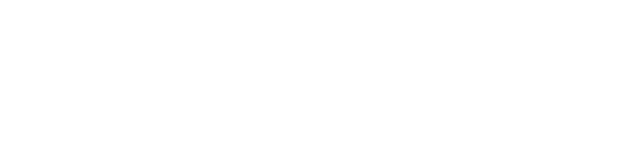
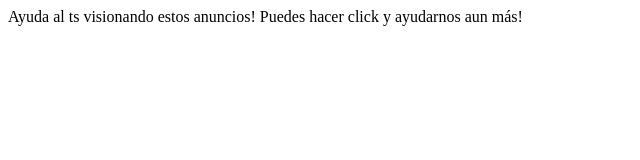
Before and after one commit to werogg/taberneros.github.io, a plain HTML site: page index.html in a window 1280 px wide. Shown: the whole page, without its empty margins (0-640 px from the left). Drawn offline with Linux system fonts and the light colour scheme.

Commit message:
Update index.html

```diff
--- a/index.html
+++ b/index.html
@@ -1,4 +1,8 @@
 <html>
+     <head>
+          Ayuda al ts visionando estos anuncios! Puedes hacer click y ayudarnos aun más!
+          <title>Ayuda a Taberneros!</title>
+     </head>
      <body>
           <script async src="https://pagead2.googlesyndication.com/pagead/js/adsbygoogle.js"></script>
           <!-- taberneros -->
```
Lines whose indentation alone changed are shown as unchanged.
